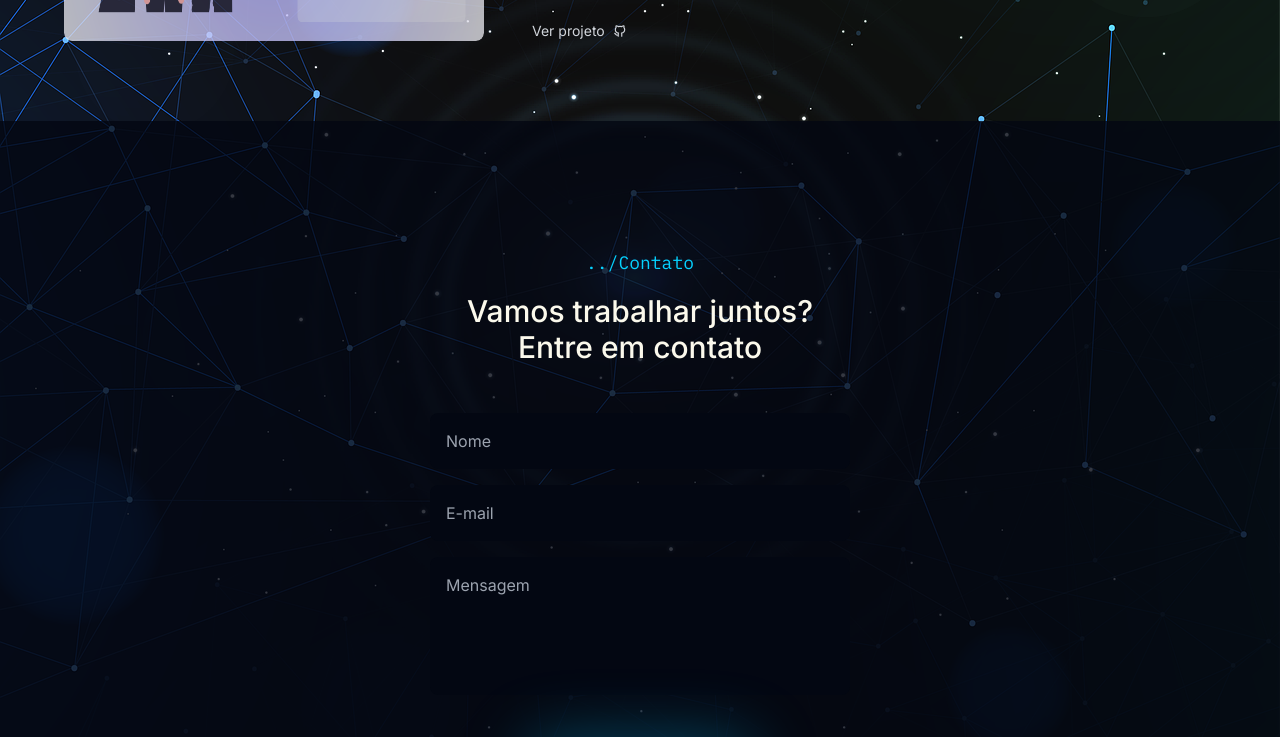
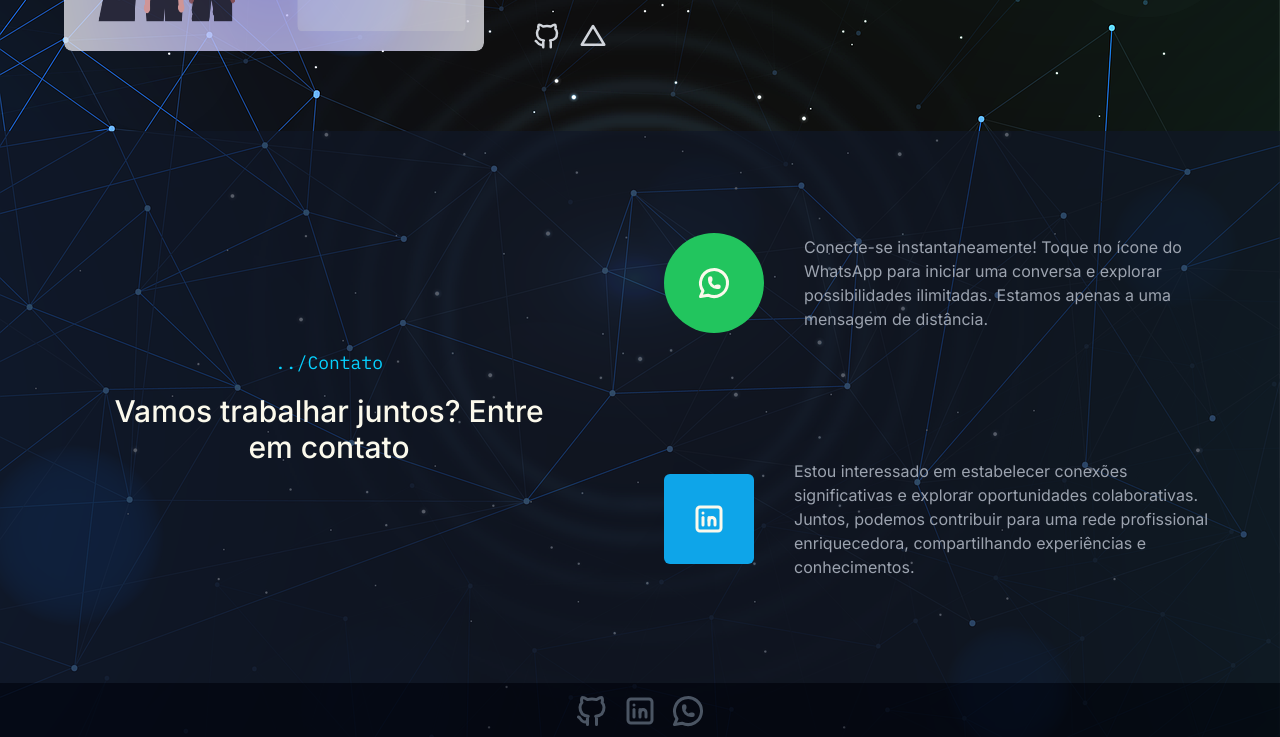
Before and after one commit to Lais-Lessa/Portfolio, a Next.js app: page / in a window 1280 px wide. Shown: the part 1820-2557 px from the top of the page. Built offline with nearby package versions, Linux system fonts and the light colour scheme; what tailwindcss-gradients would draw is missing.

Commit message:
fix:Correção da parte de contato

```diff
--- a/src/app/components/contact-form/index.tsx
+++ /dev/null
@@ -1,78 +0,0 @@
-'use client'
-
-import { HiArrowNarrowRight } from "react-icons/hi"
-import { Button } from "../button"
-import { SectionTitle } from "../section-title"
-import { useForm } from 'react-hook-form'
-import { z } from "zod"
-import { zodResolver } from "@hookform/resolvers/zod"
-import axios from "axios"
-import toast from "react-hot-toast"
-import { motion } from 'framer-motion'
-
-
-const contactFormSchema = z.object({
-    name: z.string().min(3).max(100),
-    email: z.string().email(),
-    message: z.string().min(1).max(500)
-})
-
-type ContactFormData = z.infer<typeof contactFormSchema>
-
-
-export const ContactForm = () => {
-
-    const { handleSubmit, register, reset, formState: { isSubmitting } } = useForm<ContactFormData>({
-        resolver: zodResolver(contactFormSchema)
-    })
-
-    const onSubmit = async (data: ContactFormData) => {
-        try {
-            await axios.post('pages/api/contact', data)
-            toast.success('Mensagem enviada com sucesso!')
-            reset()
-        } catch (error) {
-            toast.error('Ocorreu um erro ao enviar a mensagem!. Tente novamente.')
-        }
-    }
-
-    return (
-        <section id="contact" className="py-16 px-6 md:py-32 flex items-center justify-center bg-gray-950/80">
-            <div className="w-full max-w-[420px] mx-auto">
-                <SectionTitle
-                    subtitle="Contato"
-                    title="Vamos trabalhar juntos? Entre em contato"
-                    className="items-center text-center"
-                />
-
-                <motion.form
-                    className="mt-12 w-full flex flex-col gap-4"
-                    initial={{ opacity: 0, y: 50 }}
-                    whileInView={{ opacity: 1, y: 0 }}
-                    exit={{ opacity: 0, y: 50 }}
-                    onSubmit={handleSubmit(onSubmit)}>
-                    <input
-                        placeholder="Nome"
-                        className="w-full h-14 bg-gray-950 rounded-lg placeholder:text-gray-400 text-gray-50 p-4 focus:outline-none focus:ring-2 ring-sky-600"
-                        {...register('name')} />
-                    <input
-                        placeholder="E-mail"
-                        type="email"
-                        className="w-full h-14 bg-gray-950 rounded-lg placeholder:text-gray-400 text-gray-50 p-4 focus:outline-none focus:ring-2 ring-sky-600"
-                        {...register('email')}
-                    />
-                    <textarea
-                        placeholder="Mensagem"
-                        className=" resize-none w-full h-[138px] bg-gray-950 rounded-lg placeholder:text-gray-400 text-gray-50 p-4 focus:outline-none focus:ring-2 ring-sky-600"
-                        {...register('message')}
-                        maxLength={500} />
-
-                    <Button className="w-max mx-auto mt-10 shadow-button" disabled={isSubmitting}>
-                        Enviar mensagem
-                        <HiArrowNarrowRight size={18} />
-                    </Button>
-                </motion.form>
-            </div>
-        </section>
-    )
-}
--- /dev/null
+++ b/src/app/components/contact/index.tsx
@@ -0,0 +1,60 @@
+'use client'
+
+import { SectionTitle } from "../section-title"
+import { motion } from 'framer-motion'
+import { TbBrandLinkedin, TbBrandWhatsapp } from "react-icons/tb"
+
+
+export const ContactForm = () => {
+
+    return (
+        <section id="contact" className="w-full max-h-full min-w-[400px] lg:flex lg:flex-row lg:justify-between pb-10 sm:pb-32 py-32 bg-gray-900/70 lg:w-full lg:p-10">
+            <div className="container flex flex-col-reverse lg:flex lg:justify-between lg:w-[1200px]">
+            <motion.div
+                    className="w-full h-full lg:max-w-[530px] rounded-lg p-10 flex justify-center items-center"
+                    initial={{ opacity: 0, x: -100 }}
+                    whileInView={{ opacity: 1, x: 0 }}
+                    exit={{ opacity: 0, x: -100 }}
+                    transition={{ duration: 0.5 }}
+                >
+
+                <SectionTitle
+                    subtitle="Contato"
+                    title="Vamos trabalhar juntos? Entre em contato"
+                    className="items-center text-center"
+                />
+                </motion.div>
+            </div>
+            <motion.div
+                    initial={{ opacity: 0, y: 200, scale: 0.5 }}
+                    whileInView={{ opacity: 1, y: 0, scale: 1 }}
+                    exit={{ opacity: 0, y: 200, scale: 0.5 }}
+                    transition={{ duration: 0.5 }}
+                    className="container min-w-[400px] p-10 flex flex-col lg:w-full lg:items-start lg:justify-start lg:flex-col"
+                >
+
+                <div className="flex flex-col items-center mb-20 lg:flex-row lg:gap-10">
+                <a
+                href='https://wa.me/5514996600746?text= Olá! Como posso ajudar você hoje? 😊'
+                target="_blank"
+                rel="noopener noreferrer"
+                className="flex items-center justify-center w-[100px] h-[100px] lg:w-auto lg:min-w-[100px] lg:h-[100px] bg-green-500 rounded-full transition-transform transform hover:scale-110 aspect-w-1 aspect-h-1">
+                <i className="text-4xl"><TbBrandWhatsapp  /></i>
+                </a>
+                <p  className="text-gray-400 my-6"> Conecte-se instantaneamente! Toque no ícone do WhatsApp para iniciar uma conversa e explorar possibilidades ilimitadas. Estamos apenas a uma mensagem de distância. </p>
+                </div>
+
+                <div className="flex flex-col items-center lg:flex-row lg:gap-10">
+                <a
+                href='https://www.linkedin.com/in/lais-lessa/'
+                target="_blank"
+                rel="noopener noreferrer"
+                className="flex items-center justify-center w-[90px] h-[90px] lg:w-auto lg:min-w-[90px] lg:h-[90px] bg-sky-500 rounded-md transition-transform transform hover:scale-110 aspect-w-1 aspect-h-1">
+                <i className="text-4xl"><TbBrandLinkedin /></i>
+                </a>
+                <p className="text-gray-400 my-6"> Estou interessado em estabelecer conexões significativas e explorar oportunidades colaborativas. Juntos, podemos contribuir para uma rede profissional enriquecedora, compartilhando experiências e conhecimentos.</p>
+                </div>
+                </motion.div>
+        </section>
+    )
+}
--- a/src/app/components/footer/index.tsx
+++ b/src/app/components/footer/index.tsx
@@ -10,7 +10,7 @@ const MOCK_CONTACTS = [
         icon: <TbBrandLinkedin  />
     },
     {
-        url: 'http://github.com.br',
+        url: 'https://wa.me/5514996600746?text= Olá! Como posso ajudar você hoje? 😊',
         icon: <TbBrandWhatsapp  />
     }
 ]
--- a/src/app/layout.tsx
+++ b/src/app/layout.tsx
@@ -1,7 +1,7 @@
 import './globals.css'
 import { Inter, IBM_Plex_Mono } from 'next/font/google'
 import { Header } from './components/header'
-import { ContactForm } from './components/contact-form'
+import { ContactForm } from './components/contact'
 import { Footer } from './components/footer'
 import { BackToUp } from './components/back-to-top'
 import { Toaster } from './components/toaster'
--- a/src/app/pages/api/contact/route.ts
+++ /dev/null
@@ -1,53 +0,0 @@
-import axios from "axios"
-import { NextResponse } from "next/server"
-import { z } from "zod"
-
-const bodySchema = z.object({
-    name:z.string(),
-    email: z.string().email(),
-    message: z.string()
-})
-
-
-const WEBHOOK_URL = process.env.WEBHOOK_URL!
-
-export async function POST(request: Request) {
-    try{
-        const body = await request.json()
-        const {name, email, message} = bodySchema.parse(body)
-
-       const messageData = {
-        embeds: [
-                  {
-                    title: 'Mensagem de Contato',
-                    fields: [
-                      {
-                        name: 'Nome',
-                        value: name,
-                        inline: true,
-                      },
-                      {
-                        name: 'email',
-                        value: email,
-                        inline: true,
-
-                      },
-                      {
-                        name: 'Mensagem',
-                        value: message,
-                      }
-                    ]
-                  }
-                ]
-              }
-
-              await axios.post(WEBHOOK_URL, messageData)
-
-              return NextResponse.json({
-                message: 'Mensagem enviada com sucesso!'
-              })
-
-       } catch (error) {
-        console.error(error)
-        return NextResponse.error()
-    }}
--- a/src/app/pages/hero-section/index.tsx
+++ b/src/app/pages/hero-section/index.tsx
@@ -18,7 +18,7 @@ const MOCK_CONTACTS = [
         icon: <TbBrandLinkedin />
     },
     {
-        url: 'http://github.com.br',
+        url: 'https://wa.me/5514996600746?text= Olá! Como posso ajudar você hoje? 😊',
         icon: <TbBrandWhatsapp />
     }
 ]
@@ -34,7 +34,7 @@ export const HeroSection = () => {
     }
 
     return (
-        <section className="w-full lg:h-[755px] flex flex-col justify-end pb-10 sm:pb-32 py-32 lg:pb-[80px]">
+        <section className="w-full min-w-[400px] lg:h-[755px] flex flex-col justify-end pb-10 sm:pb-32 py-32 lg:pb-[80px]">
             <div className="container flex items-start justify-between flex-col-reverse lg:flex-row">
                 <motion.div
                     className="w-full h-full lg:max-w-[530px] bg-gray-900/70 rounded-lg p-10 "
@@ -82,9 +82,9 @@ export const HeroSection = () => {
                     whileInView={{ opacity: 1, y: 0, scale: 1 }}
                     exit={{ opacity: 0, y: 200, scale: 0.5 }}
                     transition={{ duration: 0.5 }}
-                    className="origin-center grid place-items-center w-full h-full lg:max-w-[530px]"
+                    className="origin-center grid place-items-center w-full h-full  lg:max-w-[530px]"
                 >
-                    <Image className="rounded-full  h-[400px] lg:w[420px] lg:h-[404px] mb-6 lg:mb-0 shadow-2xl object-cover"
+                    <Image className="rounded-full h-[400px] lg:w[420px] lg:h-[404px] mb-6 lg:mb-0 shadow-2xl object-cover"
                         width={428}
                         height={404}
                         src={"/images/lais.JPG"}
--- a/src/app/pages/hero-section/techs/projects/project-card/index.tsx
+++ b/src/app/pages/hero-section/techs/projects/project-card/index.tsx
@@ -2,7 +2,7 @@
 
 import { Link } from "@/app/components/link"
 import Image from "next/image"
-import { TbBrandGithub } from "react-icons/tb"
+import { TbBrandGithub, TbBrandVercel } from "react-icons/tb"
 import { motion } from 'framer-motion'
 import  ContactHub from "../../../../../../../public/images/ContactHub.png"
 
@@ -63,12 +63,17 @@ export const ProjectCard = () => {
                     <span className="bg-sky-700/80 text-sm text-slate-200 font-bold py-1 px-3 rounded-lg"> TypeScript </span>
                     <span className="bg-sky-700/80 text-sm text-slate-200 font-bold py-1 px-3 rounded-lg"> Postgres </span>
                     </div>
+                <div className="flex flex-row lg:max-w-[350px] gap-4 ">
+                <Link href="https://github.com/Lais-Lessa" target="_blank">
+                    <TbBrandGithub className="text-3xl"/>
+                </Link>
+                <Link href=" https://frontend-lais-lessa.vercel.app" target="_blank">
+                    <TbBrandVercel className="text-3xl"/>
+                </Link>
+                </div>
+            </div>
 
-                <Link href="https://github.com/Lais-Lessa" target="_blank">
-                    Ver projeto
-                    <TbBrandGithub />
-                </Link>
-            </div>
+
         </motion.div>
     )
 }
```
